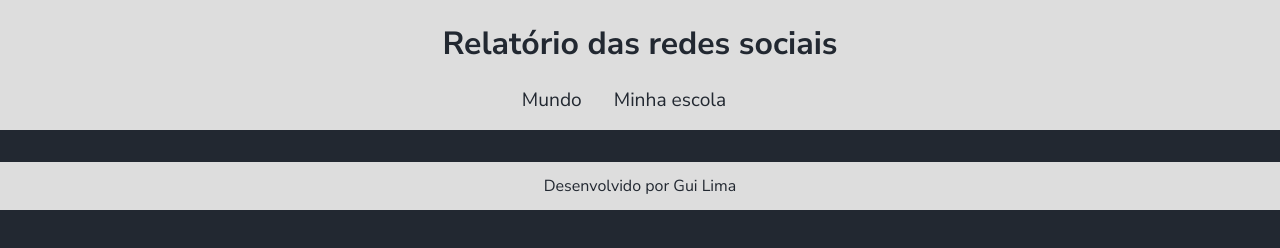
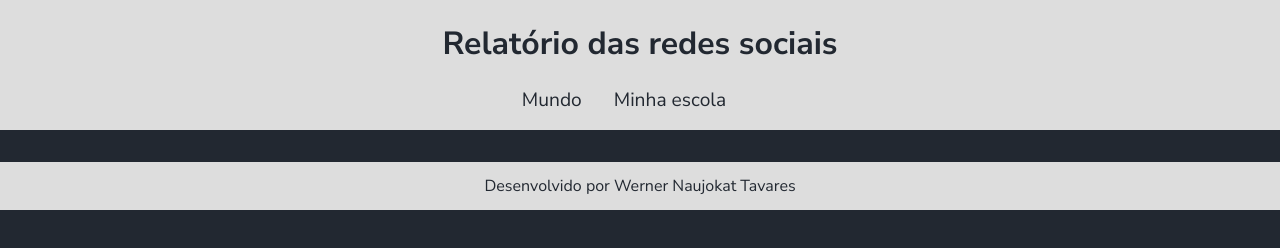
Before and after one commit to wntpk3/Programacao3Ano-Werner3, a plain HTML site: page index.html in a window 1280 px wide. Drawn offline with Linux system fonts and the light colour scheme.

Commit message:
Update index.html

```diff
--- a/index.html
+++ b/index.html
@@ -20,7 +20,7 @@
         </section>
     </main>
     <footer>
-        <p>Desenvolvido por Gui Lima</p>
+        <p>Desenvolvido por Werner Naujokat Tavares</p>
     </footer>
 </body>
 </html>
```
